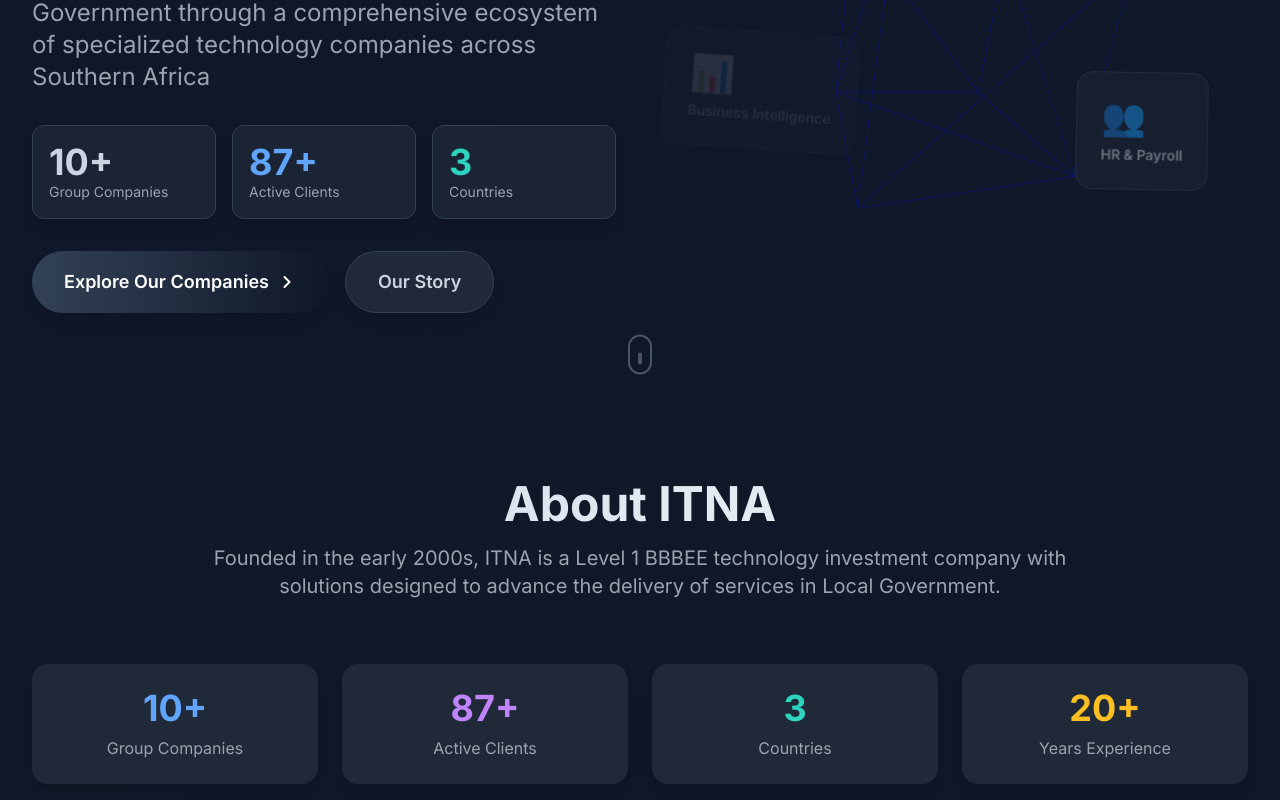
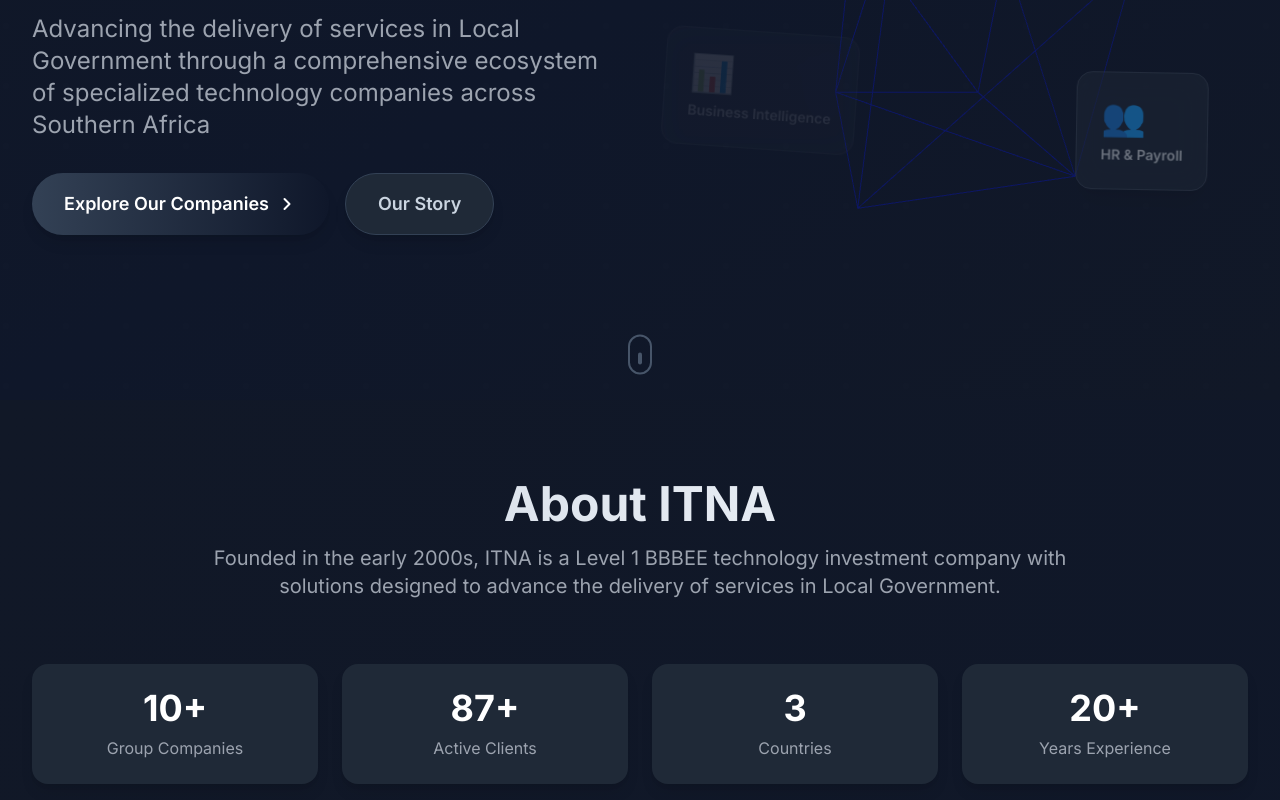
Before and after one commit to DynastyTech/munsoft-prototype, a React (Vite) app: page / in a window 1280 px wide. Shown: the part 400-1200 px from the top of the page. Built offline with nearby package versions, Linux system fonts and the light colour scheme.

Commit message:
removed the duplicated stats section

```diff
--- a/src/components/About.jsx
+++ b/src/components/About.jsx
@@ -31,25 +31,25 @@
           transition={{ duration: 0.6, delay: 0.2 }}
         >
           <div className="bg-white dark:bg-gray-800 rounded-2xl p-6 shadow-lg text-center">
-            <div className="text-4xl font-bold text-blue-600 dark:text-blue-400 mb-2">
+            <div className="text-4xl font-bold text-gray-900 dark:text-white mb-2">
               {groupStats.companies}
             </div>
             <div className="text-gray-600 dark:text-gray-400">Group Companies</div>
           </div>
           <div className="bg-white dark:bg-gray-800 rounded-2xl p-6 shadow-lg text-center">
-            <div className="text-4xl font-bold text-purple-600 dark:text-purple-400 mb-2">
+            <div className="text-4xl font-bold text-gray-900 dark:text-white mb-2">
               {groupStats.saClients + groupStats.namibiaClients}+
             </div>
             <div className="text-gray-600 dark:text-gray-400">Active Clients</div>
           </div>
           <div className="bg-white dark:bg-gray-800 rounded-2xl p-6 shadow-lg text-center">
-            <div className="text-4xl font-bold text-teal-600 dark:text-teal-400 mb-2">
+            <div className="text-4xl font-bold text-gray-900 dark:text-white mb-2">
               {groupStats.countries}
             </div>
             <div className="text-gray-600 dark:text-gray-400">Countries</div>
           </div>
           <div className="bg-white dark:bg-gray-800 rounded-2xl p-6 shadow-lg text-center">
-            <div className="text-4xl font-bold text-amber-600 dark:text-amber-400 mb-2">
+            <div className="text-4xl font-bold text-gray-900 dark:text-white mb-2">
               {groupStats.yearsExperience}+
             </div>
             <div className="text-gray-600 dark:text-gray-400">Years Experience</div>
--- a/src/components/Hero.jsx
+++ b/src/components/Hero.jsx
@@ -1,57 +1,5 @@
-import { useEffect, useRef, useState } from 'react'
 import { motion } from 'framer-motion'
 import FloatingCards from './FloatingCards'
-import { groupStats } from '../data/companies'
-
-function AnimatedNumber({ value, duration = 2000, suffix = '+' }) {
-  const [count, setCount] = useState(0)
-  const [hasAnimated, setHasAnimated] = useState(false)
-  const ref = useRef(null)
-
-  useEffect(() => {
-    const observer = new IntersectionObserver(
-      (entries) => {
-        if (entries[0].isIntersecting && !hasAnimated) {
-          setHasAnimated(true)
-          const startTime = Date.now()
-          const startValue = 0
-          const endValue = value
-
-          const animate = () => {
-            const now = Date.now()
-            const elapsed = now - startTime
-            const progress = Math.min(elapsed / duration, 1)
-
-            // Easing function
-            const easeOutQuart = 1 - Math.pow(1 - progress, 4)
-            const currentValue = Math.floor(startValue + (endValue - startValue) * easeOutQuart)
-
-            setCount(currentValue)
-
-            if (progress < 1) {
-              requestAnimationFrame(animate)
-            } else {
-              setCount(endValue)
-            }
-          }
-
-          animate()
-        }
-      },
-      { threshold: 0.5 }
-    )
-
-    if (ref.current) {
-      observer.observe(ref.current)
-    }
-
-    return () => {
-      if (ref.current) observer.unobserve(ref.current)
-    }
-  }, [value, duration, hasAnimated])
-
-  return <span ref={ref}>{count}{suffix}</span>
-}
 
 export default function Hero() {
   return (
@@ -70,16 +18,6 @@
             transition={{ duration: 0.8 }}
             className="text-center lg:text-left"
           >
-            {/* Badge */}
-            <motion.div
-              className="inline-block mb-6"
-              initial={{ opacity: 0, y: 20 }}
-              animate={{ opacity: 1, y: 0 }}
-              transition={{ delay: 0.1 }}
-            >
-
-            </motion.div>
-
             <motion.h1
               className="text-5xl md:text-6xl lg:text-7xl font-bold mb-6"
               initial={{ opacity: 0, y: 20 }}
@@ -101,33 +39,6 @@
               Advancing the delivery of services in Local Government through a comprehensive
               ecosystem of specialized technology companies across Southern Africa
             </motion.p>
-
-            {/* Stats */}
-            <motion.div
-              className="grid grid-cols-3 gap-4 mb-8"
-              initial={{ opacity: 0, y: 20 }}
-              animate={{ opacity: 1, y: 0 }}
-              transition={{ delay: 0.6 }}
-            >
-              <div className="bg-white/80 dark:bg-gray-800/80 backdrop-blur-lg rounded-xl p-4 shadow-lg border border-slate-200 dark:border-slate-700">
-                <div className="text-3xl md:text-4xl font-bold text-slate-700 dark:text-slate-300">
-                  {groupStats.companies}
-                </div>
-                <div className="text-sm text-gray-600 dark:text-gray-400">Group Companies</div>
-              </div>
-              <div className="bg-white/80 dark:bg-gray-800/80 backdrop-blur-lg rounded-xl p-4 shadow-lg border border-slate-200 dark:border-slate-700">
-                <div className="text-3xl md:text-4xl font-bold text-blue-600 dark:text-blue-400">
-                  <AnimatedNumber value={groupStats.saClients + groupStats.namibiaClients} />
-                </div>
-                <div className="text-sm text-gray-600 dark:text-gray-400">Active Clients</div>
-              </div>
-              <div className="bg-white/80 dark:bg-gray-800/80 backdrop-blur-lg rounded-xl p-4 shadow-lg border border-slate-200 dark:border-slate-700">
-                <div className="text-3xl md:text-4xl font-bold text-teal-600 dark:text-teal-400">
-                  <AnimatedNumber value={groupStats.countries} suffix="" />
-                </div>
-                <div className="text-sm text-gray-600 dark:text-gray-400">Countries</div>
-              </div>
-            </motion.div>
 
             <motion.div
               className="flex flex-col sm:flex-row gap-4 justify-center lg:justify-start"
--- a/src/components/Solutions.jsx
+++ b/src/components/Solutions.jsx
@@ -117,7 +117,8 @@
 
               <div className="relative z-10">
                 <motion.div
-                  className="text-5xl mb-4"
+                  className="text-5xl mb-4 grayscale contrast-125 brightness-110"
+                  style={{ filter: 'grayscale(100%) contrast(1.2)' }}
                   animate={{
                     rotate: hoveredIndex === index ? [0, -10, 10, -10, 0] : 0,
                     scale: hoveredIndex === index ? 1.2 : 1,
```
